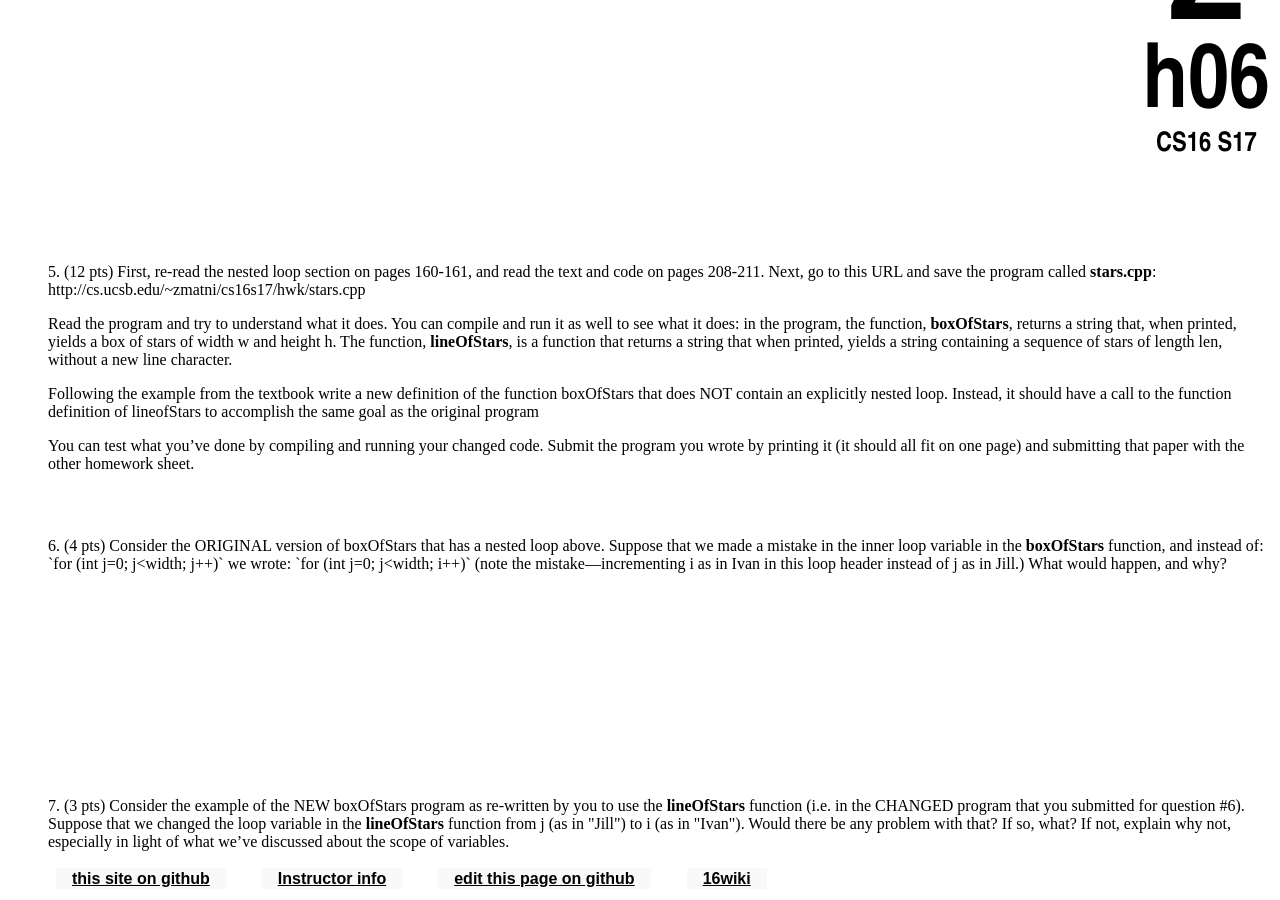
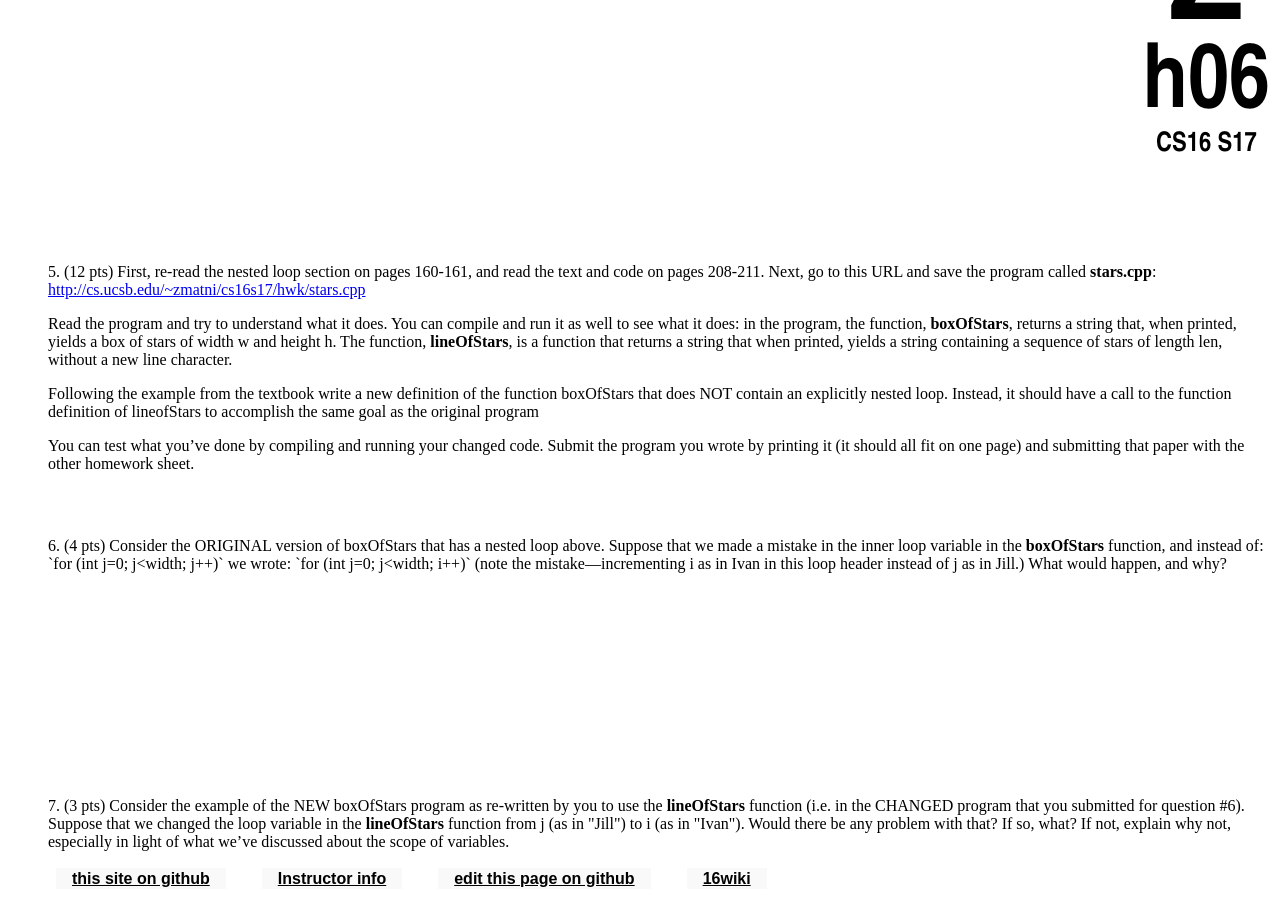
Before and after one commit to ucsb-cs16-s16/https-ucsb-cs16-s17.github.io, a Jekyll site: the page built from _hwk/h06.md, in a window 1280 px wide and 900 px high, scrolled down 1549 px. Built offline with Jekyll 4.4.1, drawn with Linux system fonts in a browser that asks for light colours; part of the change alters nothing that is shown.

Commit message:
Update h06.md

```diff
--- a/_hwk/h06.md
+++ b/_hwk/h06.md
@@ -64,7 +64,7 @@ int main(){
 4.	(8 pts) Write a function declaration and a function definition for a function that takes one argument of type int and one argument of type double, and that returns a value of type double that is the average of the two arguments?
 	<div style="margin-bottom:20em"></div>
 
-5.	(12 pts) First, re-read the nested loop section on pages 160-161, and read the text and code on pages 208-211. Next, go to this URL and save the program called <strong>stars.cpp</strong>: http://cs.ucsb.edu/~zmatni/cs16s17/hwk/stars.cpp
+5.	(12 pts) First, re-read the nested loop section on pages 160-161, and read the text and code on pages 208-211. Next, go to this URL and save the program called <strong>stars.cpp</strong>: <a href="http://cs.ucsb.edu/~zmatni/cs16s17/hwk/stars.cpp">http://cs.ucsb.edu/~zmatni/cs16s17/hwk/stars.cpp</a>
 
 	<div style="margin-bottom:1em"></div>
 
```
